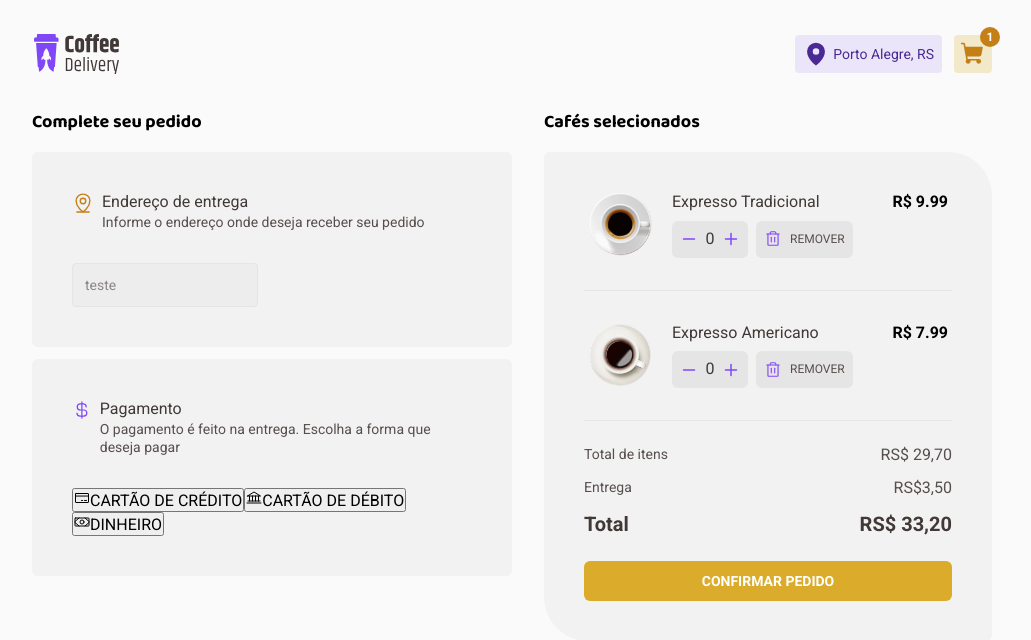
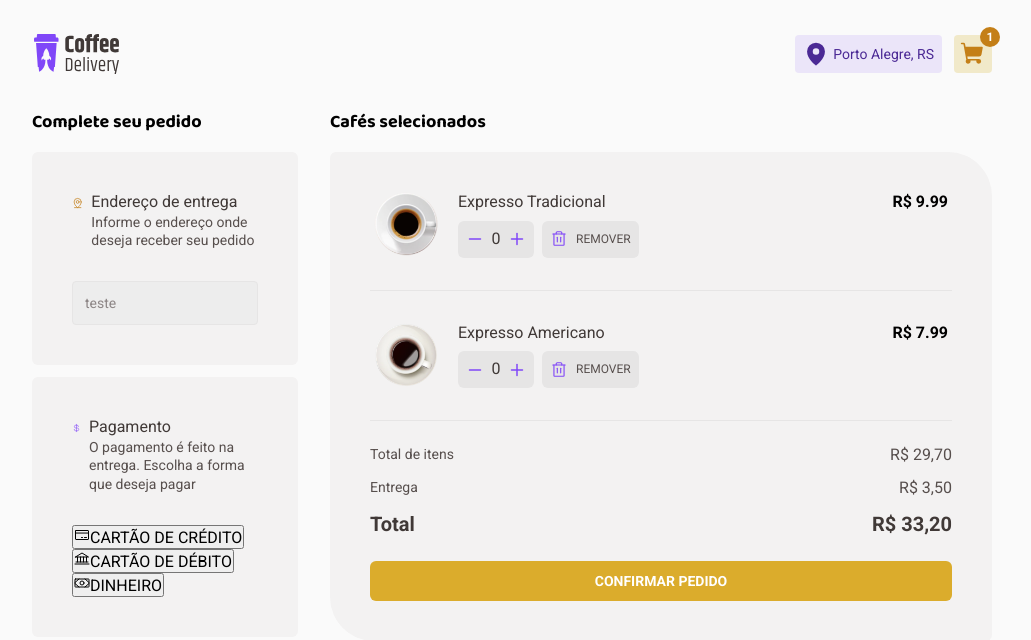
Before and after one commit to KevinGuedes/coffee-delivery, a React (Vite) app: page /purchase in a window 1280 px wide. Shown: the top 640 px of the page, without its empty margins (128-1159 px from the left). Built offline with nearby package versions, Linux system fonts and the light colour scheme.

Commit message:
fix: Currency symbol o summary container

```diff
--- a/src/pages/Purchase/components/SelectedCoffeess/index.tsx
+++ b/src/pages/Purchase/components/SelectedCoffeess/index.tsx
@@ -21,17 +21,17 @@ export function SelectedCoffees(): JSX.Element {
         <SummaryContainer>
           <SummaryData isTotalPrice={false}>
             <span>Total de itens</span>
-            <span>RS$ 29,70</span>
+            <span>R$ 29,70</span>
           </SummaryData>
 
           <SummaryData isTotalPrice={false}>
             <span>Entrega</span>
-            <span>RS$3,50</span>
+            <span>R$ 3,50</span>
           </SummaryData>
 
           <SummaryData isTotalPrice>
             <strong>Total</strong>
-            <strong>RS$ 33,20</strong>
+            <strong>R$ 33,20</strong>
           </SummaryData>
         </SummaryContainer>
 
--- a/src/pages/Purchase/components/SelectedCoffeess/styles.ts
+++ b/src/pages/Purchase/components/SelectedCoffeess/styles.ts
@@ -1,9 +1,8 @@
 import styled, { css } from 'styled-components'
 
 export const SelectedCoffeesContainer = styled.section`
-  flex: 1;
-
-  max-width: 28rem;
+  flex-grow: 1;
+  min-width: 28rem;
 
   h3 {
     font-family: 'Baloo 2';
```
